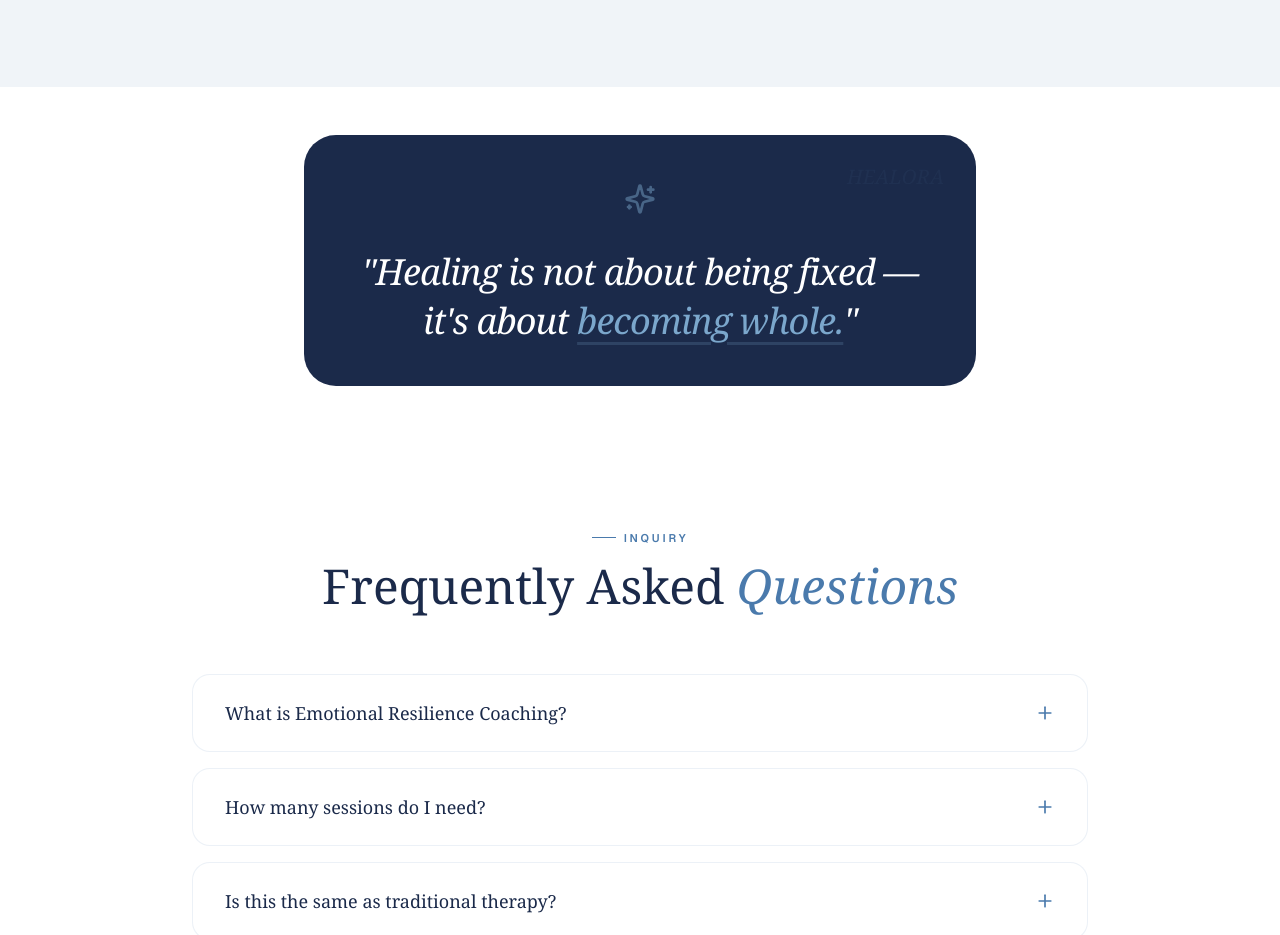
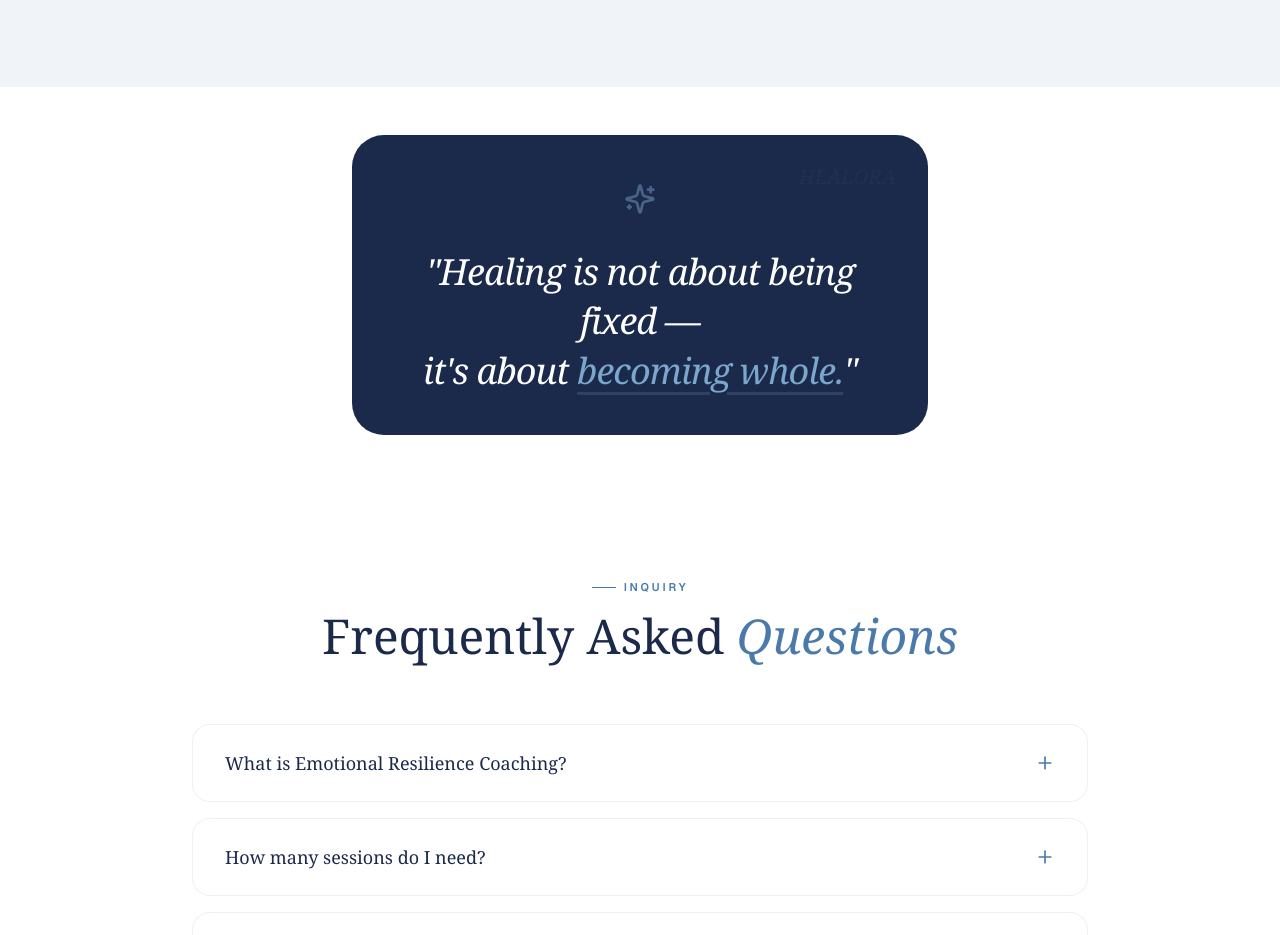
Before and after one commit to mjroshanackthar/Healora, a Next.js app: page / in a window 1280 px wide. Shown: the part 2980-3915 px from the top of the page. Built offline with nearby package versions, Linux system fonts and the light colour scheme.

Commit message:
Refine quote section: ultra-compact max-w-xl width

```diff
--- a/src/app/page.tsx
+++ b/src/app/page.tsx
@@ -445,7 +445,7 @@
 
       {/* Stories / Quote Section */}
       <section id="stories" className="py-8 md:py-12 px-[5%] bg-white">
-        <div className="max-w-2xl mx-auto">
+        <div className="max-w-xl mx-auto">
           <div className="bg-[var(--navy-deep)] rounded-[32px] p-8 md:p-10 text-white relative overflow-hidden text-center">
             <div className="absolute top-0 right-0 p-8 text-[var(--sky-soft)] text-xl font-serif italic font-light opacity-5 leading-none select-none">HEALORA</div>
 
```
